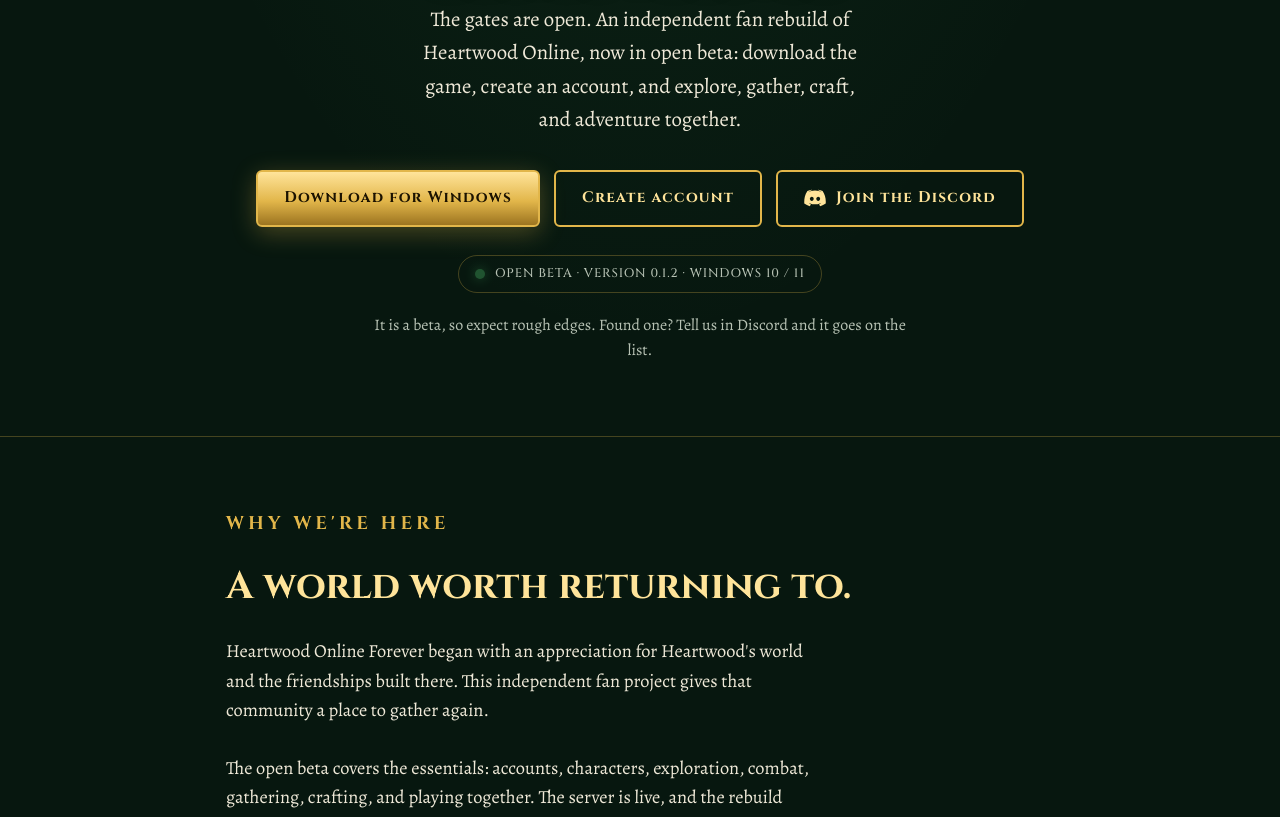
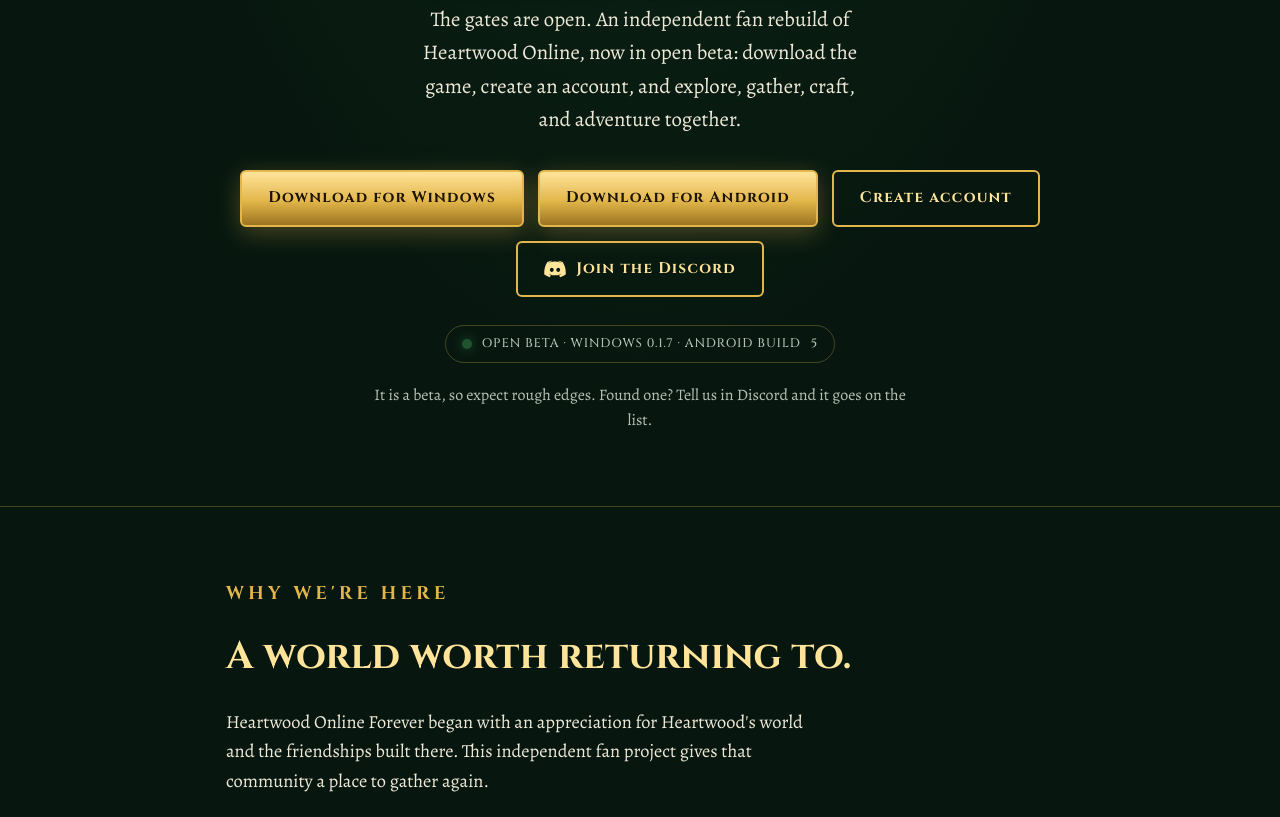
Before and after one commit to lightofzeus/heartofwoodforever, a plain HTML site: page index.html in a window 1280 px wide. Shown: the part 606-1423 px from the top of the page. Drawn offline with nearby package versions, Linux system fonts and the light colour scheme; no server answers.

Commit message:
Main page: Android download, Windows 0.1.7 and Android build 5 in the status line, guilds
The Android build number and download address on the main and Play pages are read from
assets/android.json, so they follow the next build without a page edit.

Co-Authored-By: Claude Fable 5.2 <noreply@anthropic.com>

```diff
--- a/assets/status.js
+++ b/assets/status.js
@@ -16,3 +16,13 @@
   }
   check(); setInterval(check, 60000);
 })();
+// Android build number and download address: read from assets/android.json (the same file the sign-in page uses
+// for its update prompt), so the pages cannot fall behind a new build. The numbers written in the pages are the fallback.
+(() => {
+  const builds = document.querySelectorAll("[data-android-build]"), links = document.querySelectorAll("a[data-android-apk]");
+  if (!builds.length && !links.length) return;
+  fetch("assets/android.json", { cache: "no-store" }).then(r => r.json()).then(j => {
+    if (Number.isInteger(j.build)) builds.forEach(e => { e.textContent = j.build; });
+    if (typeof j.apk === "string" && j.apk.startsWith("https://")) links.forEach(a => { a.href = j.apk; });
+  }).catch(() => {});
+})();
--- a/index.html
+++ b/index.html
@@ -3,18 +3,18 @@
 <head>
 <meta charset="utf-8">
 <meta name="viewport" content="width=device-width, initial-scale=1">
-<meta name="description" content="Heartwood Online Forever is an independent Heartwood Online fan rebuild, now in open beta. Download the game for Windows, create an account, and join the Discord to chat, give suggestions, and report bugs.">
+<meta name="description" content="Heartwood Online Forever is an independent Heartwood Online fan rebuild, now in open beta. Download the game for Windows or Android, create an account, and join the Discord to chat, give suggestions, and report bugs.">
 <meta name="theme-color" content="#07170f">
 <meta property="og:type" content="website">
 <meta property="og:title" content="Heartwood Online Forever — Open Beta">
-<meta property="og:description" content="Heartwood Online Forever is an independent Heartwood Online fan rebuild, now in open beta. Download the game for Windows, create an account, and join the Discord to chat, give suggestions, and report bugs.">
+<meta property="og:description" content="Heartwood Online Forever is an independent Heartwood Online fan rebuild, now in open beta. Download the game for Windows or Android, create an account, and join the Discord to chat, give suggestions, and report bugs.">
 <meta property="og:url" content="https://www.heartwoodonlineforever.com/">
 <meta property="og:image" content="https://www.heartwoodonlineforever.com/assets/title-development.png">
 <meta property="og:image:alt" content="Heartwood Online Forever title screen">
 <meta name="twitter:image" content="https://www.heartwoodonlineforever.com/assets/title-development.png">
 <meta name="twitter:card" content="summary_large_image">
 <meta name="twitter:title" content="Heartwood Online Forever">
-<meta name="twitter:description" content="Heartwood Online Forever is an independent Heartwood Online fan rebuild, now in open beta. Download the game for Windows, create an account, and join the Discord to chat, give suggestions, and report bugs.">
+<meta name="twitter:description" content="Heartwood Online Forever is an independent Heartwood Online fan rebuild, now in open beta. Download the game for Windows or Android, create an account, and join the Discord to chat, give suggestions, and report bugs.">
 <link rel="icon" href="assets/favicon.svg" type="image/svg+xml">
 <link rel="canonical" href="https://www.heartwoodonlineforever.com/">
 <title>Heartwood Online Forever</title>
@@ -205,10 +205,11 @@ a.card-link:hover{transform:translateY(-3px);border-color:var(--gold)}
   <p class="lede">The gates are open. An independent fan rebuild of Heartwood Online, now in open beta: download the game, create an account, and explore, gather, craft, and adventure together.</p>
   <div class="cta">
     <a class="btn btn-gold" href="https://github.com/lightofzeus/heartofwoodforever/releases/latest/download/HeartwoodOnlineForever-Setup.exe" id="download">Download for Windows</a>
+    <a class="btn btn-gold" href="https://github.com/lightofzeus/heartofwoodforever/releases/download/android/HeartwoodOnlineForever.apk" data-android-apk>Download for Android</a>
     <a class="btn btn-ghost" href="register.html">Create account</a>
     <a class="btn btn-ghost" href="https://discord.gg/57Sj8k3aj" target="_blank" rel="noopener"><svg><use href="#discord"/></svg>Join the Discord</a>
   </div>
-  <div class="status"><i></i>Open beta · version 0.1.2 · Windows 10 / 11</div>
+  <div class="status"><i></i>Open beta · Windows 0.1.7 · Android build <span data-android-build>5</span></div>
   <p class="project-note">It is a beta, so expect rough edges. Found one? Tell us in Discord and it goes on the list.</p>
 </header>
 
@@ -244,7 +245,7 @@ a.card-link:hover{transform:translateY(-3px);border-color:var(--gold)}
       <div class="card">
         <svg viewBox="0 0 24 24"><path d="M17 21v-2a4 4 0 0 0-4-4H5a4 4 0 0 0-4 4v2M9 11a4 4 0 1 0 0-8 4 4 0 0 0 0 8zM23 21v-2a4 4 0 0 0-3-3.9M16 3.1a4 4 0 0 1 0 7.8"/></svg>
         <h3>Play together</h3>
-        <p>Everyone plays on one shared server. Meet other players in town, group up, and trade. The out-of-game chat lives in Discord.</p>
+        <p>Everyone plays on one shared server. Meet other players in town, group up, trade, and form a guild. The out-of-game chat lives in Discord.</p>
       </div>
       <div class="card">
         <svg viewBox="0 0 24 24"><path d="M21 11.5a8.4 8.4 0 0 1-9 8.4 8.6 8.6 0 0 1-3.8-.9L3 21l1.9-4.4A8.4 8.4 0 0 1 3 11.5a8.4 8.4 0 0 1 9-8.4 8.4 8.4 0 0 1 9 8.4z"/></svg>
@@ -332,6 +333,7 @@ a.card-link:hover{transform:translateY(-3px);border-color:var(--gold)}
     <h2>Heartwood is open again.</h2>
     <p>Download the game, create an account, and come find us in Discord to chat, make suggestions, and report what breaks.</p>
     <a class="btn btn-gold" href="https://github.com/lightofzeus/heartofwoodforever/releases/latest/download/HeartwoodOnlineForever-Setup.exe">Download for Windows</a>
+    <a class="btn btn-gold" href="https://github.com/lightofzeus/heartofwoodforever/releases/download/android/HeartwoodOnlineForever.apk" data-android-apk>Download for Android</a>
     <a class="btn btn-ghost" href="register.html">Create account</a>
     <a class="btn btn-ghost" href="https://discord.gg/57Sj8k3aj" target="_blank" rel="noopener"><svg><use href="#discord"/></svg>Join the Discord</a>
     <p class="sig">Come say hello. Help shape what comes next.</p>
```
Also changed, not shown: play.html (+3 -3 lines).
